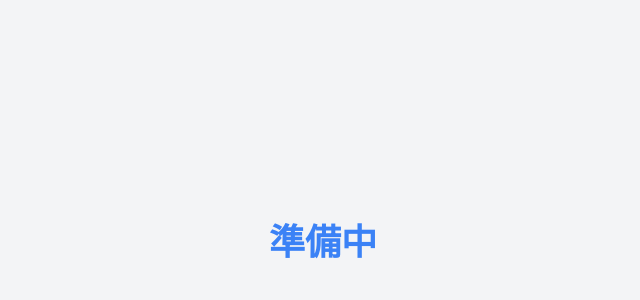
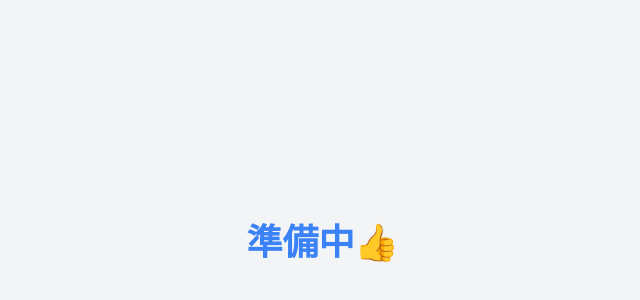
Before and after one commit to nekko-lab/nekko-lab.dev, a plain HTML site: page index.html in a window 1280 px wide. Shown: the part 158-458 px from the top of the page, without its empty margins (317-957 px from the left). Drawn offline with nearby package versions, Linux system fonts and the light colour scheme.

Commit message:
darega tsukurundarou

```diff
--- a/index.html
+++ b/index.html
@@ -5,8 +5,10 @@
     <link href="https://cdn.jsdelivr.net/npm/daisyui@1.14.0/dist/full.css" rel="stylesheet">
 </head>
 <body>
-    <div class="flex items-center justify-center min-h-screen bg-gray-100">
-        <h1 class="text-4xl font-bold text-blue-500">準備中</h1>
+    <div class="flex items-center justify-center h-screen bg-gray-100">
+        <div class="tooltip" data-tip="誰が作るんだろう...">
+            <h1 class="text-4xl font-bold text-blue-500">準備中👍</h1>
+        </div>
     </div>
 </body>
 </html>
```
